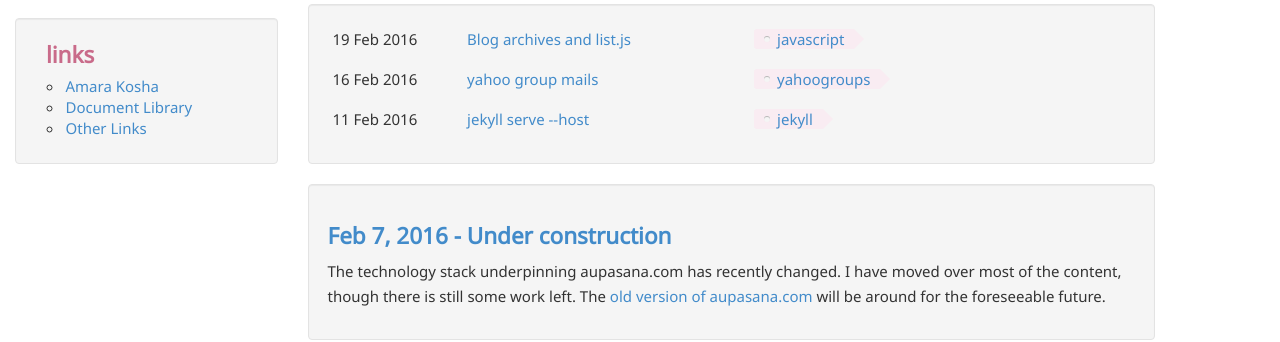
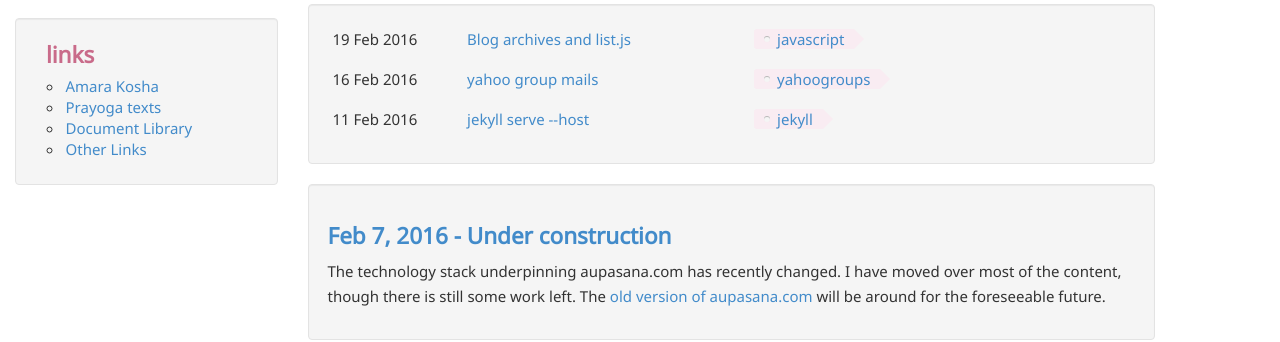
Before and after one commit to aupasana/aupasana.github.io, a Jekyll site: the page built from index.html, in a window 1280 px wide. Shown: the part 802-1144 px from the top of the page. Built offline with Jekyll 4.4.1, drawn with Linux system fonts in a browser that asks for light colours; nearby versions of some CDN libraries.

Commit message:
Update list-links.html

```diff
--- a/_includes/list-links.html
+++ b/_includes/list-links.html
@@ -1,3 +1,4 @@
 <li><a href="http://amara.aupasana.com">Amara Kosha</a></li>
+<li><a href="http://aupasana.com/prayoga">Prayoga texts</a></li>
 <li><a href="http://docs.aupasana.com">Document Library</a></li>
 <li><a href="{{site.baseurl}}/pages/links.html">Other Links</a></li>
```
